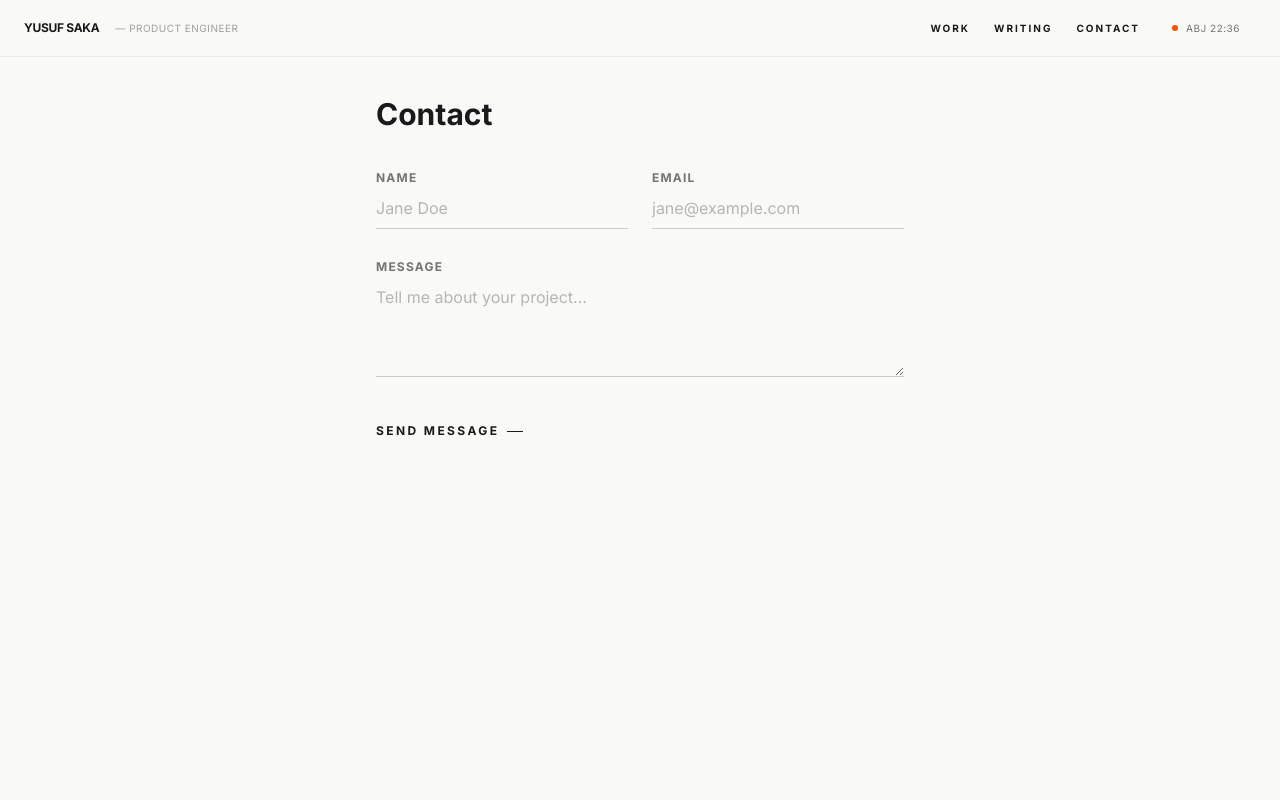
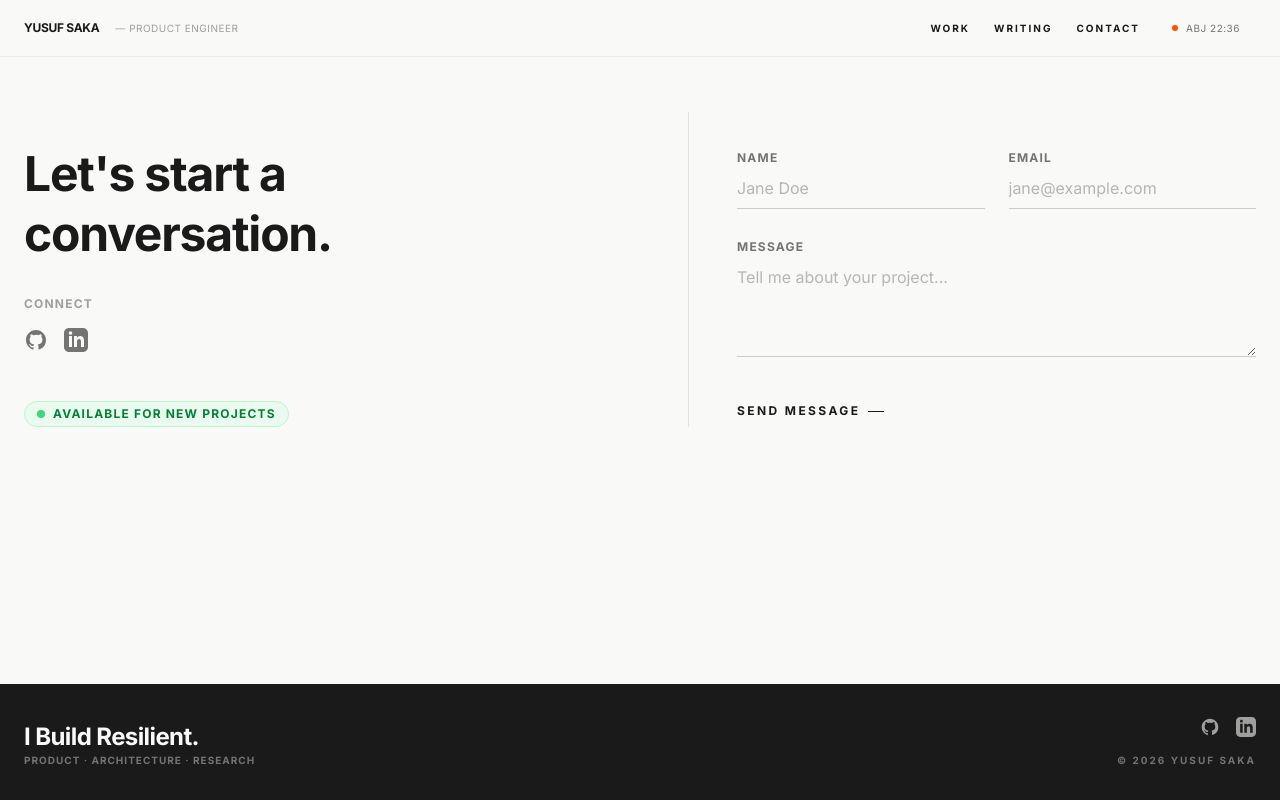
Before and after one commit to Emjaay20/Portfolio, a Next.js app: page /contact in a window 1280 px wide. Built offline with nearby package versions, Linux system fonts and the light colour scheme; no server answers.

Commit message:
Fix Vercel sync issue and update footer

```diff
--- a/src/app/contact/page.tsx
+++ b/src/app/contact/page.tsx
@@ -2,9 +2,71 @@
 
 export default function ContactPage() {
     return (
-        <div className="max-w-xl mx-auto px-6 py-24">
-            <h1 className="text-3xl font-bold mb-8 text-swiss-charcoal">Contact</h1>
-            <ContactForm />
+        <div className="max-w-screen-xl mx-auto px-6 pt-28 pb-24">
+            <div className="grid grid-cols-1 lg:grid-cols-2 gap-12 lg:gap-24">
+                {/* Left Column: Info */}
+                <div className="flex flex-col justify-start pt-0 lg:pt-8">
+                    <h1 className="text-4xl md:text-5xl font-bold tracking-tight mb-8 text-swiss-charcoal leading-tight">
+                        Let's start a<br />conversation.
+                    </h1>
+
+                    <div className="space-y-8">
+                        {/* <div>
+                            <p className="text-xs font-bold uppercase tracking-widest text-swiss-charcoal/40 mb-2">
+                                Email
+                            </p>
+                            <a
+                                href="mailto:hello@yusufsaka.com"
+                                className="text-xl md:text-2xl font-medium text-swiss-charcoal hover:text-international-orange transition-colors"
+                            >
+                                hello@yusufsaka.com
+                            </a>
+                        </div> */}
+
+                        <div>
+                            <p className="text-xs font-bold uppercase tracking-widest text-swiss-charcoal/40 mb-4">
+                                Connect
+                            </p>
+                            <div className="flex gap-4">
+                                <a
+                                    href="https://github.com/Emjaay20"
+                                    target="_blank"
+                                    rel="noopener noreferrer"
+                                    className="text-swiss-charcoal/60 hover:text-international-orange transition-colors"
+                                    aria-label="GitHub"
+                                >
+                                    <svg className="w-6 h-6" fill="currentColor" viewBox="0 0 24 24" aria-hidden="true">
+                                        <path fillRule="evenodd" d="M12 2C6.477 2 2 6.484 2 12.017c0 4.425 2.865 8.18 6.839 9.504.5.092.682-.217.682-.483 0-.237-.008-.868-.013-1.703-2.782.605-3.369-1.343-3.369-1.343-.454-1.158-1.11-1.466-1.11-1.466-.908-.62.069-.608.069-.608 1.003.07 1.531 1.032 1.531 1.032.892 1.53 2.341 1.088 2.91.832.092-.647.35-1.088.636-1.338-2.22-.253-4.555-1.113-4.555-4.951 0-1.093.39-1.988 1.029-2.688-.103-.253-.446-1.272.098-2.65 0 0 .84-.27 2.75 1.026A9.564 9.564 0 0112 6.844c.85.004 1.705.115 2.504.337 1.909-1.296 2.747-1.027 2.747-1.027.546 1.379.202 2.398.1 2.651.64.7 1.028 1.595 1.028 2.688 0 3.848-2.339 4.695-4.566 4.943.359.309.678.92.678 1.855 0 1.338-.012 2.419-.012 2.747 0 .268.18.58.688.482A10.019 10.019 0 0022 12.017C22 6.484 17.522 2 12 2z" clipRule="evenodd" />
+                                    </svg>
+                                </a>
+                                <a
+                                    href="https://linkedin.com/in/yusuf-saka"
+                                    target="_blank"
+                                    rel="noopener noreferrer"
+                                    className="text-swiss-charcoal/60 hover:text-international-orange transition-colors"
+                                    aria-label="LinkedIn"
+                                >
+                                    <svg className="w-6 h-6" fill="currentColor" viewBox="0 0 24 24" aria-hidden="true">
+                                        <path fillRule="evenodd" d="M19 0h-14c-2.761 0-5 2.239-5 5v14c0 2.761 2.239 5 5 5h14c2.762 0 5-2.239 5-5v-14c0-2.761-2.238-5-5-5zm-11 19h-3v-11h3v11zm-1.5-12.268c-.966 0-1.75-.79-1.75-1.764s.784-1.764 1.75-1.764 1.75.79 1.75 1.764-.783 1.764-1.75 1.764zm13.5 12.268h-3v-5.604c0-3.368-4-3.113-4 0v5.604h-3v-11h3v1.765c1.396-2.586 7-2.777 7 2.476v6.759z" clipRule="evenodd" />
+                                    </svg>
+                                </a>
+                            </div>
+                        </div>
+
+                        <div className="pt-4">
+                            <div className="inline-flex items-center gap-2 px-3 py-1 rounded-full bg-green-100/50 border border-green-200 text-green-700 text-xs font-bold uppercase tracking-widest">
+                                <span className="w-2 h-2 rounded-full bg-green-500 animate-pulse" />
+                                Available for new projects
+                            </div>
+                        </div>
+                    </div>
+                </div>
+
+                {/* Right Column: Form */}
+                <div className="lg:border-l lg:border-swiss-charcoal/10 lg:pl-12 pt-8 lg:pt-8">
+                    <ContactForm />
+                </div>
+            </div>
         </div>
     );
 }
--- a/src/app/layout.tsx
+++ b/src/app/layout.tsx
@@ -13,6 +13,7 @@
 };
 
 import ConditionalHeader from "@/components/ConditionalHeader";
+import ConditionalFooter from "@/components/ConditionalFooter";
 
 export default function RootLayout({
   children,
@@ -21,9 +22,12 @@
 }) {
   return (
     <html lang="en" className={inter.variable}>
-      <body className="bg-swiss-bg text-swiss-charcoal selection:bg-international-orange selection:text-white">
+      <body className="bg-swiss-bg text-swiss-charcoal selection:bg-international-orange selection:text-white min-h-screen flex flex-col">
         <ConditionalHeader />
-        {children}
+        <main className="flex-1 w-full">
+          {children}
+        </main>
+        <ConditionalFooter />
       </body>
     </html>
   );
--- a/src/app/page.tsx
+++ b/src/app/page.tsx
@@ -1,12 +1,13 @@
 import Hero from "@/components/Hero";
 import CaseStudyList from "@/components/CaseStudyList";
 import SystemsPhilosophy from "@/components/SystemsPhilosophy";
-import Footer from "@/components/Footer";
 import ContactForm from "@/components/ContactForm";
 import { logEvent } from "@/lib/analytics";
 import { db } from '@/lib/db';
 import { caseStudies } from '@/lib/schema';
 import { desc, eq } from 'drizzle-orm';
+
+export const dynamic = 'force-dynamic';
 
 export default async function Home() {
   await logEvent('page_view', '/');
@@ -46,7 +47,6 @@
           </div>
         </div>
       </section>
-      <Footer />
     </main>
   );
 }
--- /dev/null
+++ b/src/components/ConditionalFooter.tsx
@@ -0,0 +1,15 @@
+"use client";
+
+import { usePathname } from "next/navigation";
+import Footer from "@/components/Footer";
+
+export default function ConditionalFooter() {
+    const pathname = usePathname();
+    const isAdminPage = pathname?.startsWith("/admin");
+
+    if (isAdminPage) {
+        return null;
+    }
+
+    return <Footer />;
+}
--- a/src/components/Footer.tsx
+++ b/src/components/Footer.tsx
@@ -1,40 +1,49 @@
 export default function Footer() {
     return (
-        <footer className="px-6 py-16 bg-swiss-bg">
-            <div className="max-w-screen-xl mx-auto flex flex-col gap-12">
+        <footer className="px-6 py-8 bg-swiss-charcoal text-swiss-bg border-t border-swiss-charcoal/10">
+            <div className="max-w-screen-xl mx-auto flex flex-col md:flex-row justify-between items-start md:items-end gap-6">
+
+                {/* Brand / Philosophy */}
                 <div>
-                    <h2 className="text-swiss-charcoal text-3xl font-bold tracking-tight leading-none mb-2">
-                        Build Resilient.
+                    <h2 className="text-swiss-bg text-xl md:text-2xl font-bold tracking-tight leading-none mb-1">
+                        I Build Resilient.
                     </h2>
-                    <p className="text-swiss-charcoal/40 text-xs uppercase tracking-widest font-bold">
+                    <p className="text-swiss-bg/40 text-[10px] uppercase tracking-widest font-bold">
                         Product · Architecture · Research
                     </p>
                 </div>
 
-                <nav className="flex flex-col gap-4">
+                {/* Socials & Copyright */}
+                <div className="flex flex-col items-start md:items-end gap-4">
+                    <nav className="flex items-center gap-4">
                         <a
-                        className="flex items-center justify-between border-b border-swiss-charcoal/10 pb-4"
                             href="https://github.com/Emjaay20"
                             target="_blank"
+                            rel="noopener noreferrer"
+                            className="text-swiss-bg/60 hover:text-international-orange transition-colors"
+                            aria-label="GitHub"
                         >
-                        <span className="text-sm font-bold uppercase tracking-widest">
-                            GitHub
-                        </span>
+                            <svg className="w-5 h-5" fill="currentColor" viewBox="0 0 24 24" aria-hidden="true">
+                                <path fillRule="evenodd" d="M12 2C6.477 2 2 6.484 2 12.017c0 4.425 2.865 8.18 6.839 9.504.5.092.682-.217.682-.483 0-.237-.008-.868-.013-1.703-2.782.605-3.369-1.343-3.369-1.343-.454-1.158-1.11-1.466-1.11-1.466-.908-.62.069-.608.069-.608 1.003.07 1.531 1.032 1.531 1.032.892 1.53 2.341 1.088 2.91.832.092-.647.35-1.088.636-1.338-2.22-.253-4.555-1.113-4.555-4.951 0-1.093.39-1.988 1.029-2.688-.103-.253-.446-1.272.098-2.65 0 0 .84-.27 2.75 1.026A9.564 9.564 0 0112 6.844c.85.004 1.705.115 2.504.337 1.909-1.296 2.747-1.027 2.747-1.027.546 1.379.202 2.398.1 2.651.64.7 1.028 1.595 1.028 2.688 0 3.848-2.339 4.695-4.566 4.943.359.309.678.92.678 1.855 0 1.338-.012 2.419-.012 2.747 0 .268.18.58.688.482A10.019 10.019 0 0022 12.017C22 6.484 17.522 2 12 2z" clipRule="evenodd" />
+                            </svg>
                         </a>
                         <a
-                        className="flex items-center justify-between border-b border-swiss-charcoal/10 pb-4"
                             href="https://linkedin.com/in/yusuf-saka"
                             target="_blank"
+                            rel="noopener noreferrer"
+                            className="text-swiss-bg/60 hover:text-international-orange transition-colors"
+                            aria-label="LinkedIn"
                         >
-                        <span className="text-sm font-bold uppercase tracking-widest">
-                            LinkedIn
-                        </span>
+                            <svg className="w-5 h-5" fill="currentColor" viewBox="0 0 24 24" aria-hidden="true">
+                                <path fillRule="evenodd" d="M19 0h-14c-2.761 0-5 2.239-5 5v14c0 2.761 2.239 5 5 5h14c2.762 0 5-2.239 5-5v-14c0-2.761-2.238-5-5-5zm-11 19h-3v-11h3v11zm-1.5-12.268c-.966 0-1.75-.79-1.75-1.764s.784-1.764 1.75-1.764 1.75.79 1.75 1.764-.783 1.764-1.75 1.764zm13.5 12.268h-3v-5.604c0-3.368-4-3.113-4 0v5.604h-3v-11h3v1.765c1.396-2.586 7-2.777 7 2.476v6.759z" clipRule="evenodd" />
+                            </svg>
                         </a>
                     </nav>
 
-                <p className="text-swiss-charcoal/40 text-[10px] uppercase tracking-[0.2em] font-bold">
+                    <p className="text-swiss-bg/40 text-[10px] uppercase tracking-[0.2em] font-bold">
                         © {new Date().getFullYear()} Yusuf Saka
                     </p>
+                </div>
             </div>
         </footer>
     );
```
Lines whose indentation alone changed are shown as unchanged.
